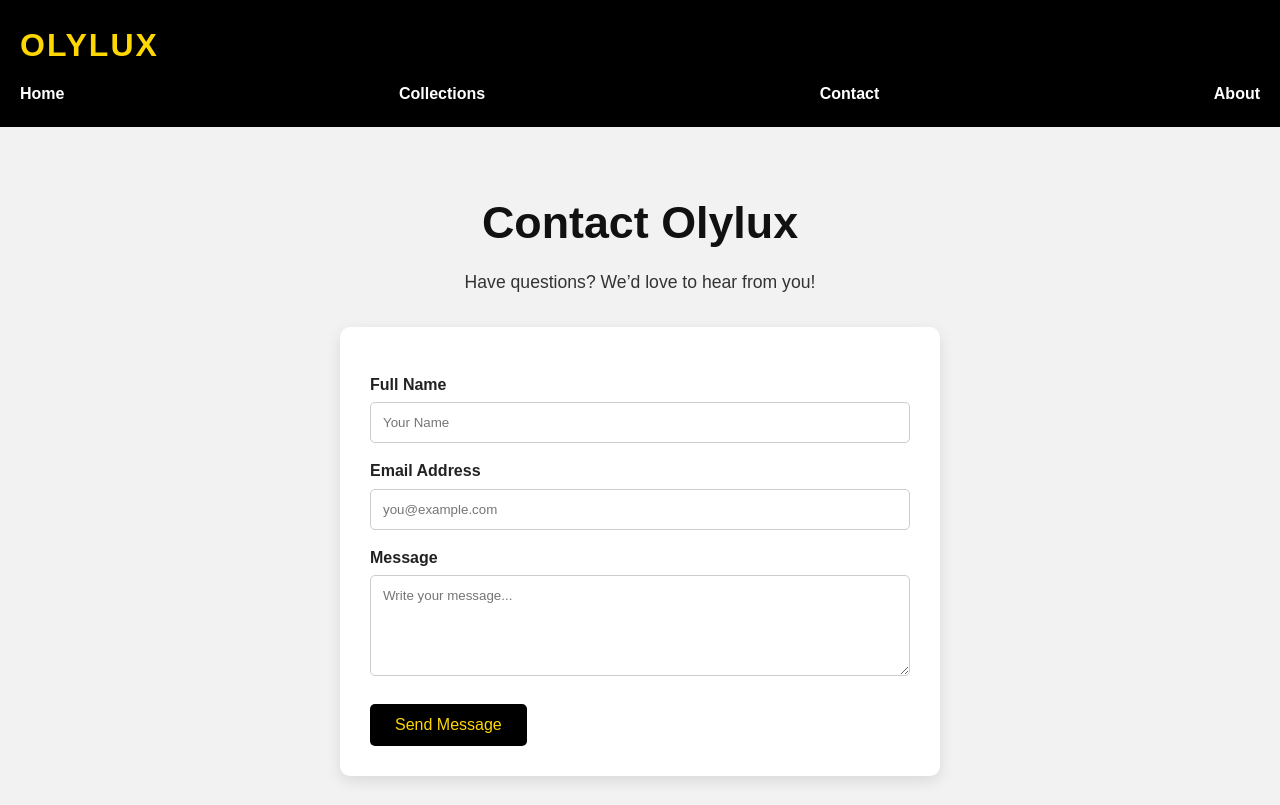
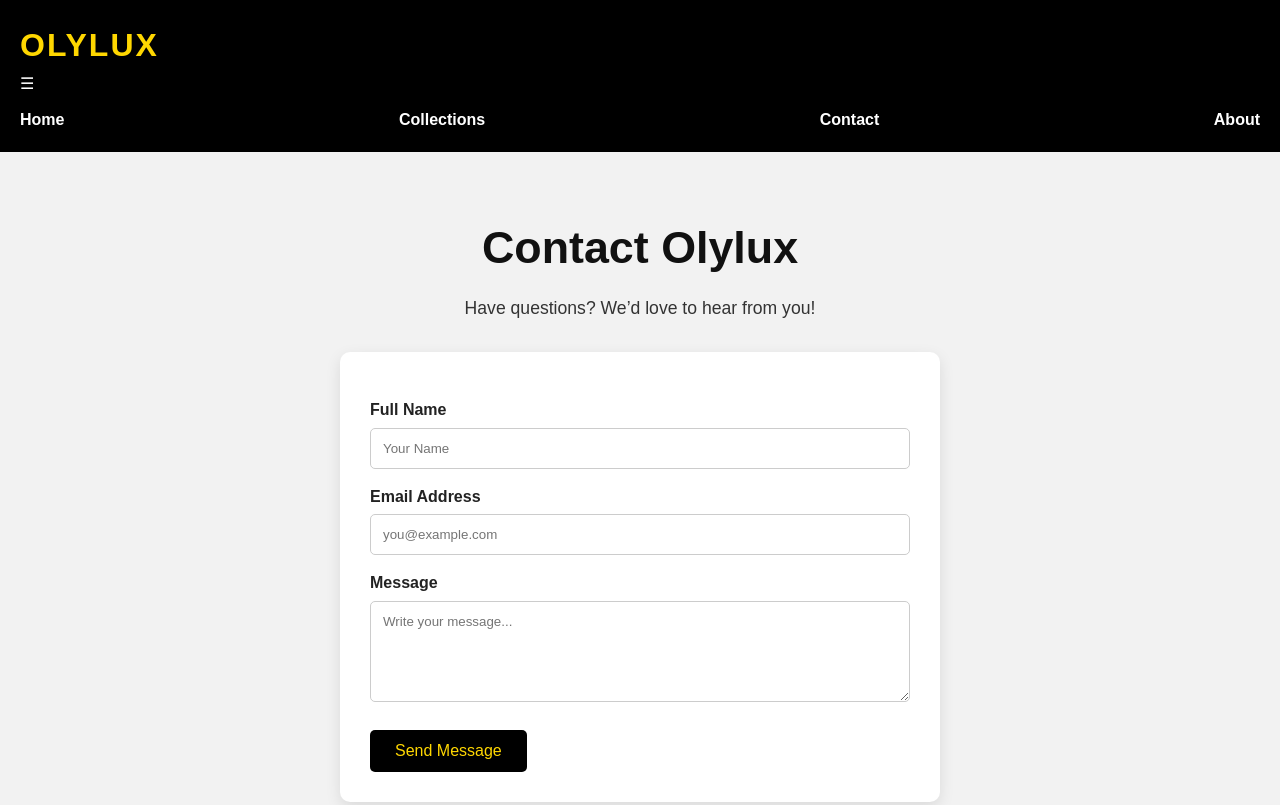
Before and after one commit to olylux/Miami-, a plain HTML site: page contact.html in a window 1280 px wide. Shown: the top 805 px of the page. Drawn offline with Linux system fonts and the light colour scheme.

Commit message:
Update contact.html

```diff
--- a/contact.html
+++ b/contact.html
@@ -10,6 +10,11 @@
 <body>
   <header>
     <div class="logo">OLYLUX</div>
+
+    <div class="hamburger" onclick="toggleMenu()">
+      ☰
+    </div>
+
     <nav class="nav-links">
       <a href="index.html">Home</a>
       <a href="collections.html">Collections</a>
```
